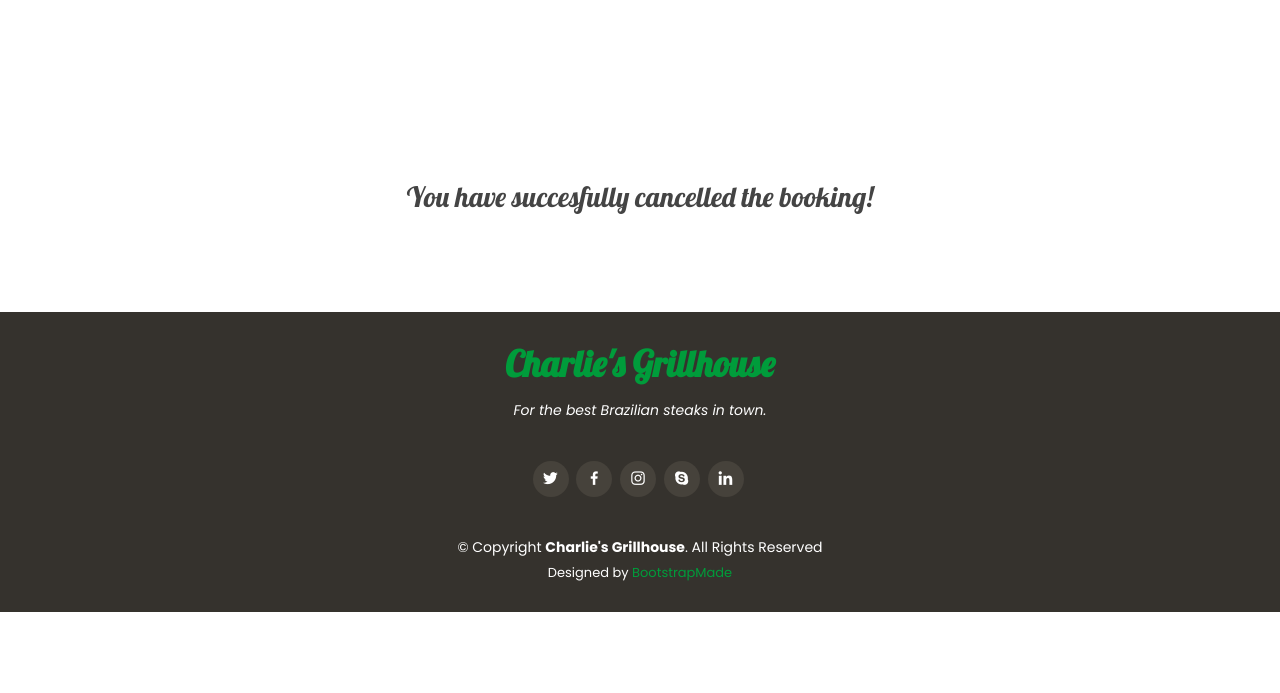
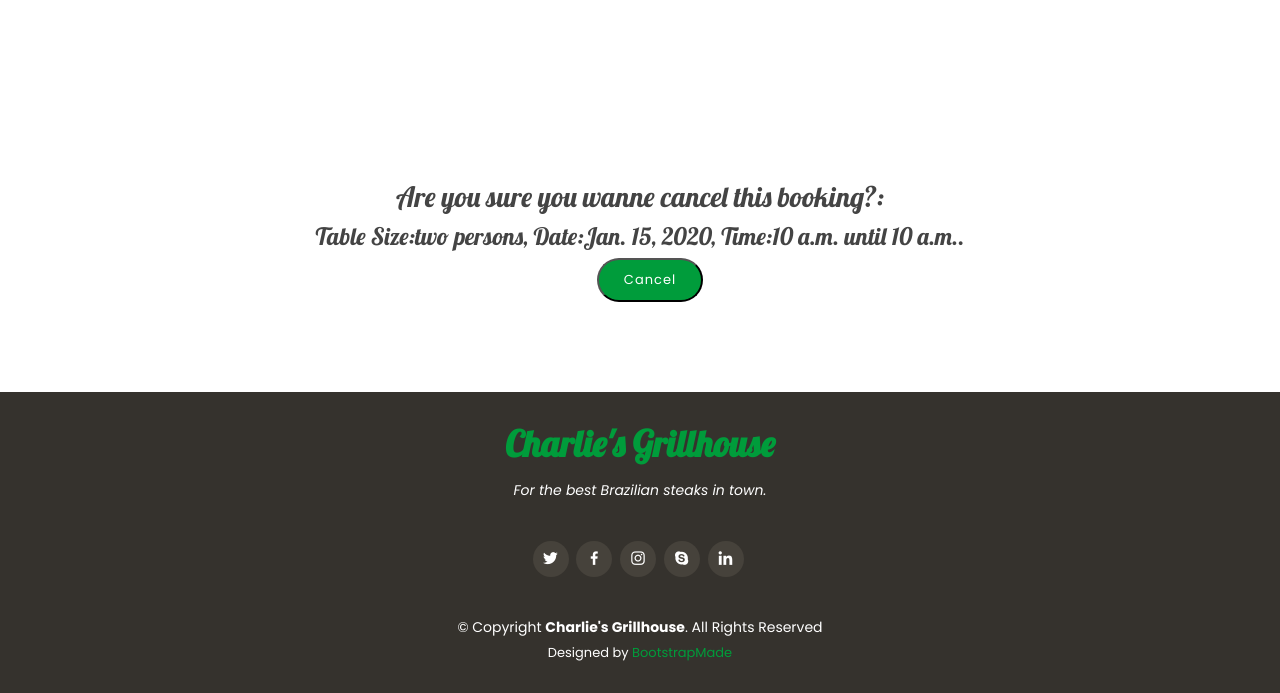
Before and after one commit to ellis882/charlies-restaurant-msp-4, a Django app: page /reservation/cancel/1 in a window 1280 px wide. Shown: the part 120-813 px from the top of the page. Before the commit the page ends 732 px from the top, so only its background shows below. Run offline with Django 3.2, Linux system fonts and the light colour scheme; tables that the repository leaves empty hold one stand-in row (values such as "Sample post"); some libraries are stand-ins or nearby versions.

Commit message:
made changes to reservation_confirm_delete template

```diff
--- a/reservation/templates/reservation/reservation_confirm_delete.html
+++ b/reservation/templates/reservation/reservation_confirm_delete.html
@@ -19,8 +19,15 @@
   <div class="container">
 
     <div class="section-title">
+      <form id="reservation-form" method="POST">
+        {% csrf_token %}
+        <h3>Are you sure you wanne cancel this booking?:</h3>
+        <h4>Table Size:{{ reservation.table.table_size}}, Date:{{ reservation.date}}, Time:{{ reservation.time_start}} until {{ reservation.time_end}}. </h4>
+        <div class="text-center"><button class="book-a-table-btn scrollto" type="submit">Cancel</button></div>
 
-      <h3>You have succesfully cancelled the booking!</h3>
+      </form>
+
+
 
     </div>
 
--- a/reservation/templates/reservation/reservation_list.html
+++ b/reservation/templates/reservation/reservation_list.html
@@ -12,7 +12,7 @@
 
     <div class="section-title">
       <h2>This is your booking(s) <span>Dear {{ user }}</span></h2>
-      <p>To cancel your booking press the button and your booking is cancelled!</p>
+      <p>To cancel your booking press the cancellation button!</p>
     </div>
 
     <div class="row" class="reservation">
```
Also changed, not shown: reservation/templates/reservation/availability_form.html (+5 -3 lines).
